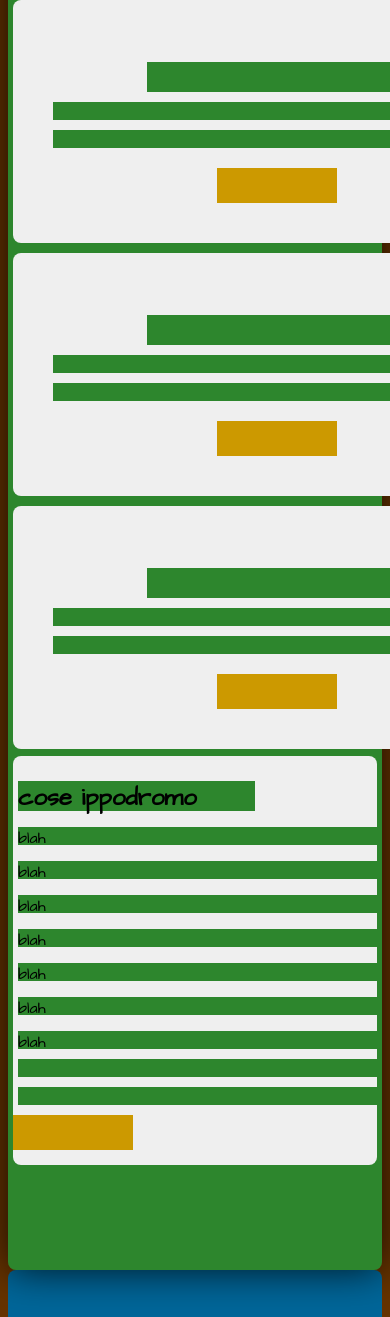
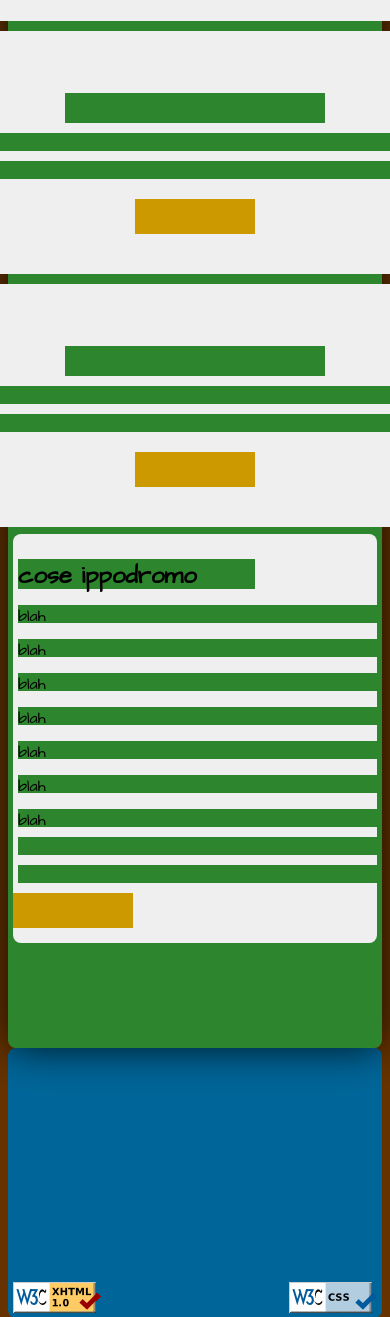
Before and after one commit to zoo43/Ippopodromo, a PHP site: page / in a window 390 px wide; the page is wider, and only the part inside the window is pictured. Shown: the part 2018-3335 px from the top of that part. Run offline with PHP 8.4, Linux system fonts and the light colour scheme; some libraries are stand-ins or nearby versions.

Commit message:
more responsive

```diff
--- a/index.html
+++ b/index.html
@@ -80,7 +80,7 @@
         </div>
 
 
-        <section class="cards">
+        <div class="cards">
             <div class="card">
               <img src="https://imgplaceholder.com/500x300/transparent/ddd/ion-image" alt="">
               <div class="content">
@@ -108,7 +108,7 @@
         <div class="button"></div>
     </div>
 </div>
-</section>
+</div>
 
 <section class="contentbox">
     <div class="headline"><h1>cose ippodromo</h1></div>
--- a/style/base.css
+++ b/style/base.css
@@ -102,10 +102,11 @@ body{
 
 .init {
   position: relative;
+  top: 0px;
+  left: 0px;
   width: 100% !important;
-  height: 750px !important;
-  background: rgb(50, 50, 50);
-  background: url("../images/ippodromoCostantino.jpg") no-repeat 50% 50% fixed;
+  height: 33em !important;
+  background: url("../images/ippodromoCostantino.jpg") no-repeat 50% 50% fixed;  /*fixa e home e` responsiva*/
   background-size: 130%;
   overflow: hidden;
   border-radius: var(--border-radius);
@@ -168,6 +169,7 @@ section{
   border-radius: var(--border-radius);
   position: relative;
   margin: 10px 0 0 0;
+  vertical-align: middle;
 }
 
 section:last-child{
@@ -216,10 +218,13 @@ section:last-child{
 
 
 .cards {
+  width: 100%;
   padding: 0px;
   background: transparent;
-  display: table;
-  vertical-align: center;
+  display: flex;
+  flex-wrap: wrap;
+  justify-content: center;
+  align-self: center;
   margin: 2px 0px 2px 0px;
 }
  .card {
@@ -228,8 +233,6 @@ section:last-child{
   width: calc(33.3% - 15px);
   margin: 5px 5px 5px 5px;
   border-radius: var(--border-radius);
-  display: inline-block;
-  vertical-align: center;
 }
 .card .headline {
   display: block;
```
